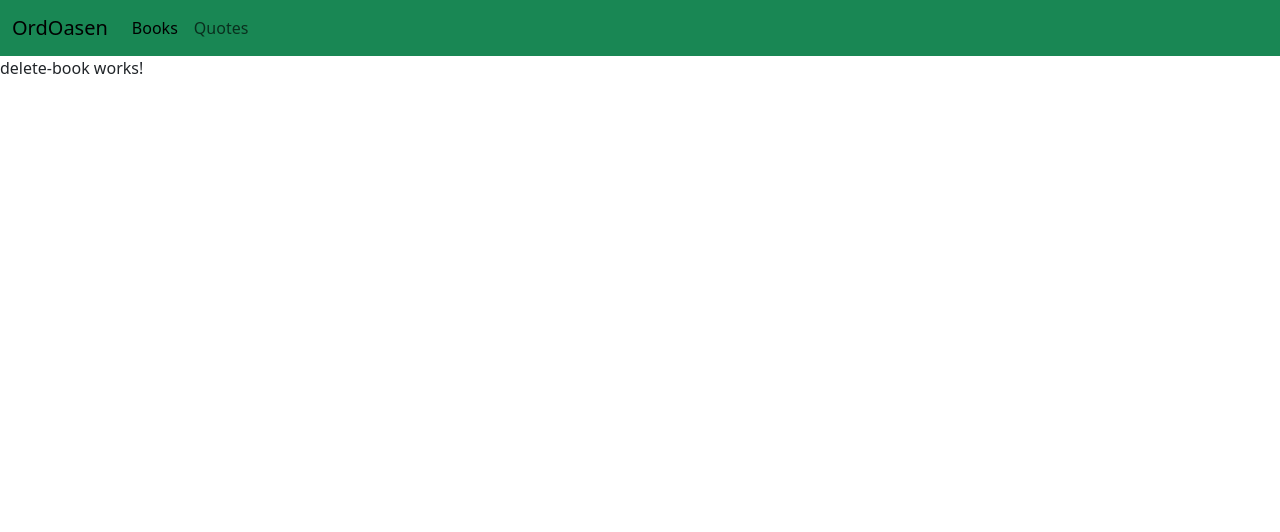
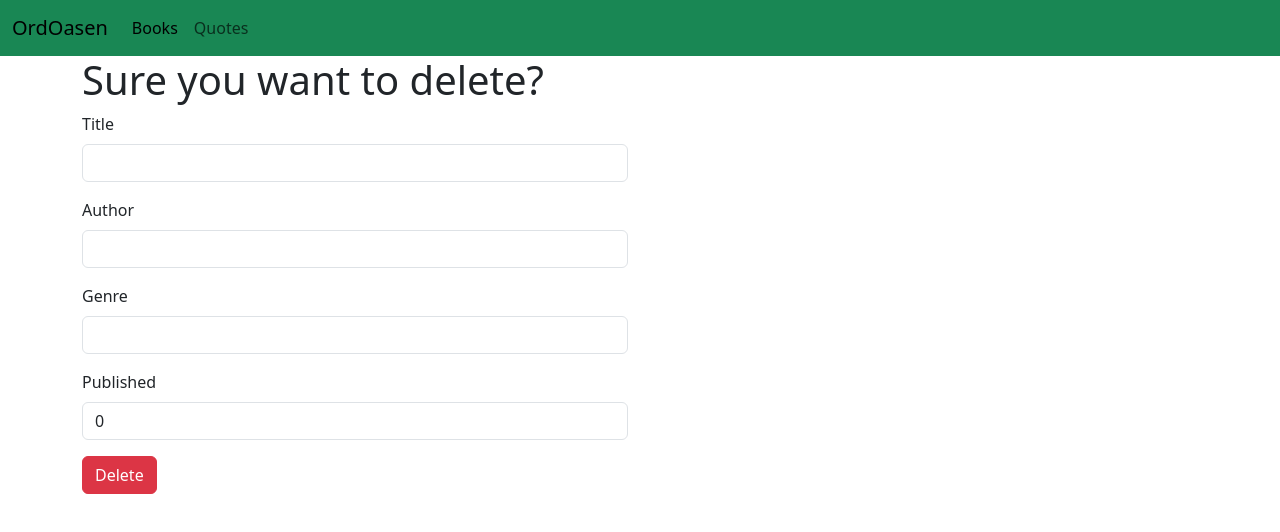
Before and after one commit to SallyResch/QuotesAndBookUI, an Angular app: page /books/delete/1 in a window 1280 px wide. Shown: the top 532 px of the page. Built offline with nearby package versions, Linux system fonts and the light colour scheme; no server answers.

Commit message:
finished book all crud functions

```diff
--- a/src/app/components/books/books-list/books-list.component.html
+++ b/src/app/components/books/books-list/books-list.component.html
@@ -19,11 +19,11 @@
 				<td>{{book.author}}</td>
 				<td>{{book.genre}}</td>
 				<td>{{book.published}}</td>
-				<td><a [routerLink]="['/books','edit', book.id ]">View</a></td>
+				<td><a [routerLink]="['/books','edit', book.id ]">Edit</a></td>
 				<td><a [routerLink]="['/books','delete', book.id ]">Delete</a></td>
 			</tr>
 		</tbody>
 	</table>
 	<p *ngIf="!books || books.length <= 0">No books found</p>
-	<button routerLink="books/add">Add New Book</button>
+	<button [routerLink]="['/books', 'add']">Add New Book</button>
 </div>
--- a/src/app/components/books/delete-book/delete-book.component.html
+++ b/src/app/components/books/delete-book/delete-book.component.html
@@ -1 +1,31 @@
-<p>delete-book works!</p>
+<div class="container">
+    <h1>Sure you want to delete?</h1>
+    <div class="row">
+        <div class="col-6">
+            <form #form="ngForm">
+            <div class="mb-3">
+                <label for="title" class="form-label">Title</label>
+                <input type="text" class="form-control" id="title"
+                name="title" [(ngModel)]="bookDetails.title">
+            </div>
+            <div class="mb-3">
+                <label for="author" class="form-label">Author</label>
+                <input type="text" class="form-control" id="author"
+                name="author" [(ngModel)]="bookDetails.author">
+            </div>
+            <div class="mb-3">
+                <label for="genre" class="form-label">Genre</label>
+                <input type="text" class="form-control" id="genre"
+                name="genre" [(ngModel)]="bookDetails.genre">
+            </div>
+            <div class="mb-3">
+                <label for="published" class="form-label">Published</label>
+                <input type="number" class="form-control" id="published"
+                name="published" [(ngModel)]="bookDetails.published">
+            </div>
+            <button type="submit" class="btn btn-danger"
+            (click)="deleteBook(bookDetails.id)">Delete</button>
+        </form>
+        </div>
+    </div>
+</div>
--- a/src/app/components/books/delete-book/delete-book.component.ts
+++ b/src/app/components/books/delete-book/delete-book.component.ts
@@ -1,10 +1,47 @@
-import { Component } from '@angular/core';
+import { Component, OnInit } from '@angular/core';
+import { ActivatedRoute, Router } from '@angular/router';
+import { Book } from 'src/app/models/book.model';
+import { BooksService } from 'src/app/services/books.service';
 
 @Component({
   selector: 'app-delete-book',
   templateUrl: './delete-book.component.html',
   styleUrls: ['./delete-book.component.css']
 })
-export class DeleteBookComponent {
+export class DeleteBookComponent  implements OnInit{
 
+  bookDetails: Book ={
+    id: '',
+    title: '',
+    author: '',
+    genre: '',
+    published: 0,
+  };
+
+  constructor(private route: ActivatedRoute, private bookService: BooksService, private router: Router){ }
+
+  ngOnInit(): void {
+    this.route.paramMap.subscribe({
+      next: (params) =>{
+        const id = params.get('id');
+
+      if(id) {
+        this.bookService.getBook(id)
+        .subscribe({
+          next: (response) =>{
+            this.bookDetails=response;
+          }
+        });
+        }
+      }
+    })
+  }
+  deleteBook(id: string){
+    this.bookService.deleteBook(id)
+    .subscribe({
+      next: (response) => {
+        this.router.navigate(['books']);
+      }
+    })
+  }
 }
--- a/src/app/components/books/edit-book/edit-book.component.html
+++ b/src/app/components/books/edit-book/edit-book.component.html
@@ -1,4 +1,32 @@
-<div class="container">
-    <h1>Edit Book</h1>
+<div class="container my-5">
+    <h1 class="mb-3">Edit Book</h1>
 
-</div>
+        <div class="row">
+            <div class="col-6">
+                <form #form="ngForm" (ngSubmit)="updateBook()">
+                <div class="mb-3">
+                    <label for="title" class="form-label">Title</label>
+                    <input type="text" class="form-control" id="title"
+                    name="title" [(ngModel)]="bookDetails.title">
+                </div>
+                <div class="mb-3">
+                    <label for="author" class="form-label">Author</label>
+                    <input type="text" class="form-control" id="author"
+                    name="author" [(ngModel)]="bookDetails.author">
+                </div>
+                <div class="mb-3">
+                    <label for="genre" class="form-label">Genre</label>
+                    <input type="text" class="form-control" id="genre"
+                    name="genre" [(ngModel)]="bookDetails.genre">
+                </div>
+                <div class="mb-3">
+                    <label for="published" class="form-label">Published</label>
+                    <input type="number" class="form-control" id="published"
+                    name="published" [(ngModel)]="bookDetails.published">
+                </div>
+                <button type="submit" class="btn btn-success">Edit Book</button>
+            </form>
+            </div>
+        </div>
+
+    </div>
--- a/src/app/components/books/edit-book/edit-book.component.ts
+++ b/src/app/components/books/edit-book/edit-book.component.ts
@@ -1,10 +1,58 @@
-import { Component } from '@angular/core';
+import { Component, OnInit } from '@angular/core';
+import { ActivatedRoute, Router } from '@angular/router';
+import { Book } from 'src/app/models/book.model';
+import { BooksService } from 'src/app/services/books.service';
 
 @Component({
   selector: 'app-edit-book',
   templateUrl: './edit-book.component.html',
   styleUrls: ['./edit-book.component.css']
 })
-export class EditBookComponent {
 
+
+export class EditBookComponent implements OnInit {
+
+  bookDetails: Book ={
+    id: '',
+    title: '',
+    author: '',
+    genre: '',
+    published: 0,
+  };
+
+  constructor(private route: ActivatedRoute, private bookService: BooksService, private router: Router){ }
+
+  ngOnInit(): void {
+    this.route.paramMap.subscribe({
+      next: (params) =>{
+        const id = params.get('id');
+
+      if(id) {
+        this.bookService.getBook(id)
+        .subscribe({
+          next: (response) =>{
+            this.bookDetails=response;
+          }
+        });
+        }
+      }
+    })
+  }
+
+  updateBook(){
+    this.bookService.updateBook(this.bookDetails.id, this.bookDetails)
+    .subscribe({
+      next: (book) => {
+        this.router.navigate(['books']);
+      }
+    })
+  }
+  deleteBook(id: string){
+    this.bookService.deleteBook(id)
+    .subscribe({
+      next: (response) => {
+        this.router.navigate(['books']);
+      }
+    })
+  }
 }
--- a/src/app/services/books.service.ts
+++ b/src/app/services/books.service.ts
@@ -13,7 +13,7 @@ export class BooksService {
   baseApiUrl: string = environment.baseApiUrl;
   constructor(private http: HttpClient) { }
 
-//Connection to fetching data from database
+  //Connection to fetching data from database
   getAllBooks(): Observable<Book[]>{
     return this.http.get<Book[]>(this.baseApiUrl + '/api/books');
   }
@@ -22,4 +22,16 @@ export class BooksService {
     addBookRequest.id= '00000000-0000-0000-0000-000000000000'
     return this.http.post<Book>(this.baseApiUrl + '/api/books', addBookRequest);
   }
+
+  getBook(id: string): Observable<Book>{
+   return this.http.get<Book>(this.baseApiUrl + '/api/books/' + id);
+  }
+
+  updateBook(id: string, updateBookRequest: Book): Observable<Book>{
+  return this.http.put<Book>(this.baseApiUrl + '/api/books/' + id, updateBookRequest);
+  }
+
+  deleteBook(id: string): Observable<Book>{
+    return this.http.delete<Book>(this.baseApiUrl + '/api/books/' + id);
+    }
 }
```
